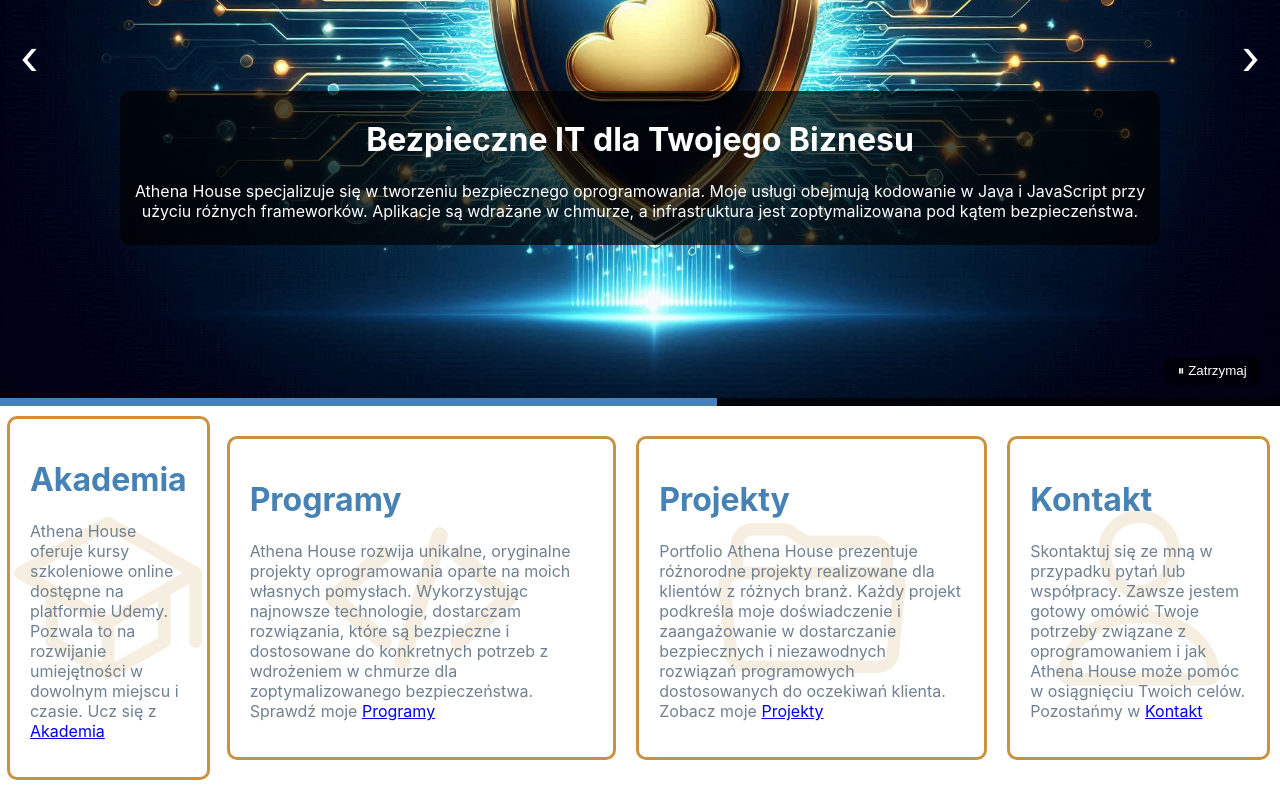
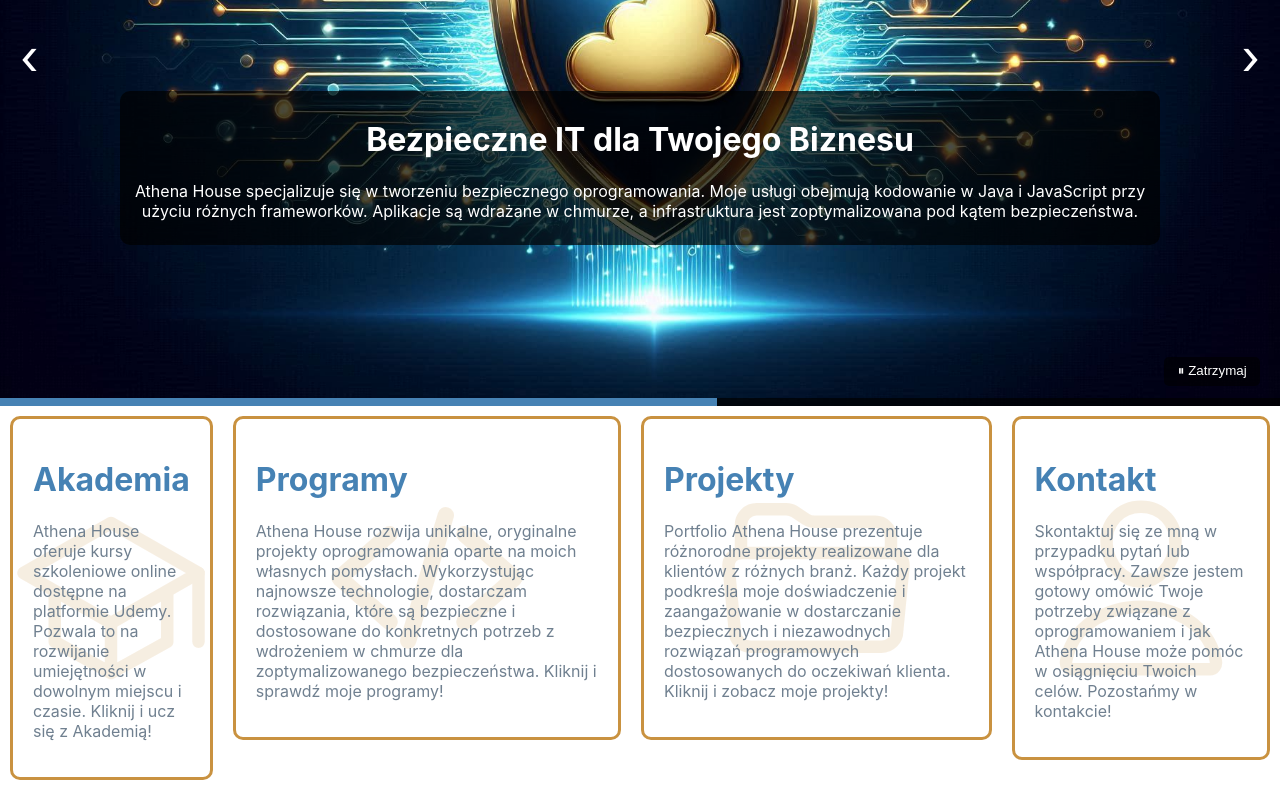
Before and after one commit to AthenaHouse/athena-web, a React (Create React App) app: page /home in a window 1280 px wide. Shown: the part 394-1194 px from the top of the page. Built offline with nearby package versions, Linux system fonts and the light colour scheme.

Commit message:
0.36 (2025-08-08) (#40)
* Set Link to whole section component

* delete unuse Link import from Section comp

---------

Co-authored-by: BartekDziurowicz <bartosz.dziurowicz@gmail.com>

```diff
--- a/src/components/Main/Home/Sections/Section/Section.jsx
+++ b/src/components/Main/Home/Sections/Section/Section.jsx
@@ -1,19 +1,19 @@
-import { Link } from "react-router-dom";
-import { $IconBackground, $Section } from "./Section.styles.jsx";
+import { $IconBackground, $Section, $StyledLink } from "./Section.styles.jsx";
 
 /* eslint-disable react/jsx-pascal-case */
 export default function Section({ title, description, link, children }) {
 
   return (
+    <$StyledLink to={link}>
     <$IconBackground>
       {children}
       <$Section>
         <h1>{title}</h1>
         <p>
           {description}
-          <Link to={link}>{title}</Link>
         </p>
       </$Section>
     </$IconBackground>
+    </$StyledLink>
   );
 }
--- a/src/components/Main/Home/Sections/Section/Section.styles.jsx
+++ b/src/components/Main/Home/Sections/Section/Section.styles.jsx
@@ -1,4 +1,5 @@
 import { styled } from "styled-components";
+import { Link } from "react-router-dom";
 import {
   darkgold,
   lightgold,
@@ -50,3 +51,9 @@
     }
   }
 `;
+
+export const $StyledLink = styled(Link)`
+  text-decoration: none;
+  color: inherit;
+  display: block;
+`;
--- a/src/locales/en/translation.json
+++ b/src/locales/en/translation.json
@@ -14,10 +14,10 @@
     "about_athena": "Athena House specializes in creating secure software. My services include coding in Java and JavaScript using various frameworks. Applications are deployed in the cloud, with infrastructure optimized for security.",
     "about_methodology": "I prioritize a client-focused approach by implementing Agile methodologies. This allows me to deliver iterative and incremental software development, ensuring flexibility and continuous improvement throughout the project lifecycle.",
     "about_developer": "My name is Bartosz Dziurowicz, a Software Engineer with extensive experience in Java and React, specializing in both backend and frontend development. I am also skilled in cloud technologies, enhancing my ability to deliver scalable and secure solutions. I hold a Java certification, confirming my competencies in this field.",
-    "about_academy": "Athena House offers online training courses that are available on the Udemy platform. This allows you to develop your skills at any place and time. Learn from ",
-    "about_software": "Athena House develops unique, original software projects based on my own ideas. Leveraging the latest technologies, I deliver solutions that are secure and tailored to meet specific needs with cloud deployment for optimized security. Check my ",
-    "about_projects": "The Athena House portfolio showcases diverse projects executed for clients across various industries. Each project highlights my expertise and dedication to providing secure and reliable software solutions tailored to client expectations. View my ",
-    "about_contact": "Feel free to contact me for any inquiries or collaborations. I'm always ready to discuss your software needs and how Athena House can help you achieve your goals. Let's stay in ",
+    "about_academy": "Athena House offers online training courses that are available on the Udemy platform. This allows you to develop your skills at any place and time. Click and learn with Academy!",
+    "about_software": "Athena House develops unique, original software projects based on my own ideas. Leveraging the latest technologies, I deliver solutions that are secure and tailored to meet specific needs with cloud deployment for optimized security. Click and check my Softwares!",
+    "about_projects": "The Athena House portfolio showcases diverse projects executed for clients across various industries. Each project highlights my expertise and dedication to providing secure and reliable software solutions tailored to client expectations. Click and view my Projects!",
+    "about_contact": "Feel free to contact me for any inquiries or collaborations. I'm always ready to discuss your software needs and how Athena House can help you achieve your goals. Let's stay in Contact!",
     "software_carbonTracker": "A comprehensive application with three services collects laptop carbon footprint data, calculates and stores it in a database, and visualizes it on a frontend for alerts, monitoring, and ESG reports. This helps companies monitor and reduce their carbon footprint, supporting sustainability and ESG compliance.",
     "software_testCaseFileManager": "The template management program supports Jira-compatible test cases. Its Swing-based user-friendly interface enables users to create and modify files, which can be imported into Jira.",
     "software_testCaseFileManager_description": "Advanced tool for managing test cases, designed with test engineers and project managers in mind. The application offers an intuitive user interface that allows easy addition, editing, and management of test cases. With rich functionalities, Test Case File Manager enables effective management and organization of tests, contributing to increased efficiency of testing teams. Files are saved in .csv format and are compatible with Jira, allowing seamless import into the system.",
--- a/src/locales/pl/translation.json
+++ b/src/locales/pl/translation.json
@@ -14,10 +14,10 @@
     "about_athena": "Athena House specjalizuje się w tworzeniu bezpiecznego oprogramowania. Moje usługi obejmują kodowanie w Java i JavaScript przy użyciu różnych frameworków. Aplikacje są wdrażane w chmurze, a infrastruktura jest zoptymalizowana pod kątem bezpieczeństwa.",
     "about_methodology": "Stawiam na podejście zorientowane na klienta poprzez wdrażanie metodologii Agile. Pozwala mi to na dostarczanie iteracyjnego i przyrostowego oprogramowania, zapewniając elastyczność i ciągłe doskonalenie na każdym etapie cyklu życia projektu.",
     "about_developer": "Nazywam się Bartosz Dziurowicz, jestem inżynierem oprogramowania z bogatym doświadczeniem w pracy z Javą i Reactem, specjalizującym się zarówno w rozwoju frontendowym, jak i backendowym. Mam również umiejętności w obszarze technologii chmurowych, co pozwala mi dostarczać skalowalne i bezpieczne rozwiązania. Posiadam certyfikat Java, potwierdzający moje kompetencje w tej dziedzinie.",
-    "about_academy": "Athena House oferuje kursy szkoleniowe online dostępne na platformie Udemy. Pozwala to na rozwijanie umiejętności w dowolnym miejscu i czasie. Ucz się z ",
-    "about_software": "Athena House rozwija unikalne, oryginalne projekty oprogramowania oparte na moich własnych pomysłach. Wykorzystując najnowsze technologie, dostarczam rozwiązania, które są bezpieczne i dostosowane do konkretnych potrzeb z wdrożeniem w chmurze dla zoptymalizowanego bezpieczeństwa. Sprawdź moje ",
-    "about_projects": "Portfolio Athena House prezentuje różnorodne projekty realizowane dla klientów z różnych branż. Każdy projekt podkreśla moje doświadczenie i zaangażowanie w dostarczanie bezpiecznych i niezawodnych rozwiązań programowych dostosowanych do oczekiwań klienta. Zobacz moje ",
-    "about_contact": "Skontaktuj się ze mną w przypadku pytań lub współpracy. Zawsze jestem gotowy omówić Twoje potrzeby związane z oprogramowaniem i jak Athena House może pomóc w osiągnięciu Twoich celów. Pozostańmy w ",
+    "about_academy": "Athena House oferuje kursy szkoleniowe online dostępne na platformie Udemy. Pozwala to na rozwijanie umiejętności w dowolnym miejscu i czasie. Kliknij i ucz się z Akademią!",
+    "about_software": "Athena House rozwija unikalne, oryginalne projekty oprogramowania oparte na moich własnych pomysłach. Wykorzystując najnowsze technologie, dostarczam rozwiązania, które są bezpieczne i dostosowane do konkretnych potrzeb z wdrożeniem w chmurze dla zoptymalizowanego bezpieczeństwa. Kliknij i sprawdź moje programy!",
+    "about_projects": "Portfolio Athena House prezentuje różnorodne projekty realizowane dla klientów z różnych branż. Każdy projekt podkreśla moje doświadczenie i zaangażowanie w dostarczanie bezpiecznych i niezawodnych rozwiązań programowych dostosowanych do oczekiwań klienta. Kliknij i zobacz moje projekty!",
+    "about_contact": "Skontaktuj się ze mną w przypadku pytań lub współpracy. Zawsze jestem gotowy omówić Twoje potrzeby związane z oprogramowaniem i jak Athena House może pomóc w osiągnięciu Twoich celów. Pozostańmy w kontakcie!",
     "software_carbonTracker": "Kompleksowa aplikacja z trzema usługami zbiera dane dotyczące śladu węglowego laptopów, oblicza je i przechowuje w bazie danych oraz wizualizuje na interfejsie frontendowym dla alertów, monitorowania i raportów ESG. Pomaga to firmom monitorować i redukować ich ślad węglowy, wspierając zrównoważony rozwój i zgodność z ESG.",
     "software_testCaseFileManager": "Program do zarządzania szablonami wspiera przypadki testowe kompatybilne z Jira. Przyjazny dla użytkownika interfejs oparty na Swing pozwala użytkownikom tworzyć i modyfikować pliki, które mogą być importowane do Jira.",
     "software_testCaseFileManager_description": "Zaawansowane narzędzie do zarządzania przypadkami testowymi, zaprojektowane z myślą o inżynierach testów i menedżerach projektów. Aplikacja oferuje intuicyjny interfejs użytkownika, który umożliwia łatwe dodawanie, edytowanie oraz zarządzanie przypadkami testowymi. Dzięki bogatym funkcjonalnościom, Test Case File Manager pozwala na skuteczne zarządzanie i organizację testów, co przyczynia się do zwiększenia efektywności pracy zespołów testowych. Pliki są zapisywane w formacie .csv i są kompatybilne z Jira, co pozwala na bezproblemowy import do systemu.",
```
Also changed, not shown: 1 other file (tests, documents, lock files or other folders).
